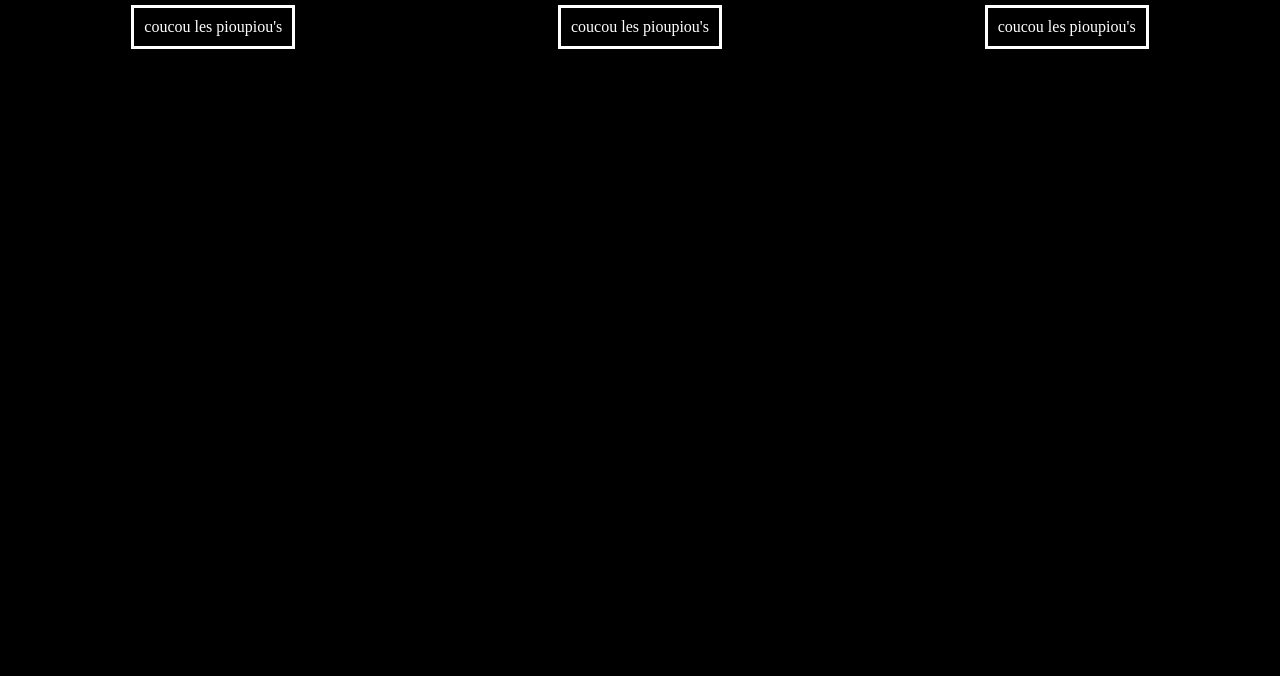
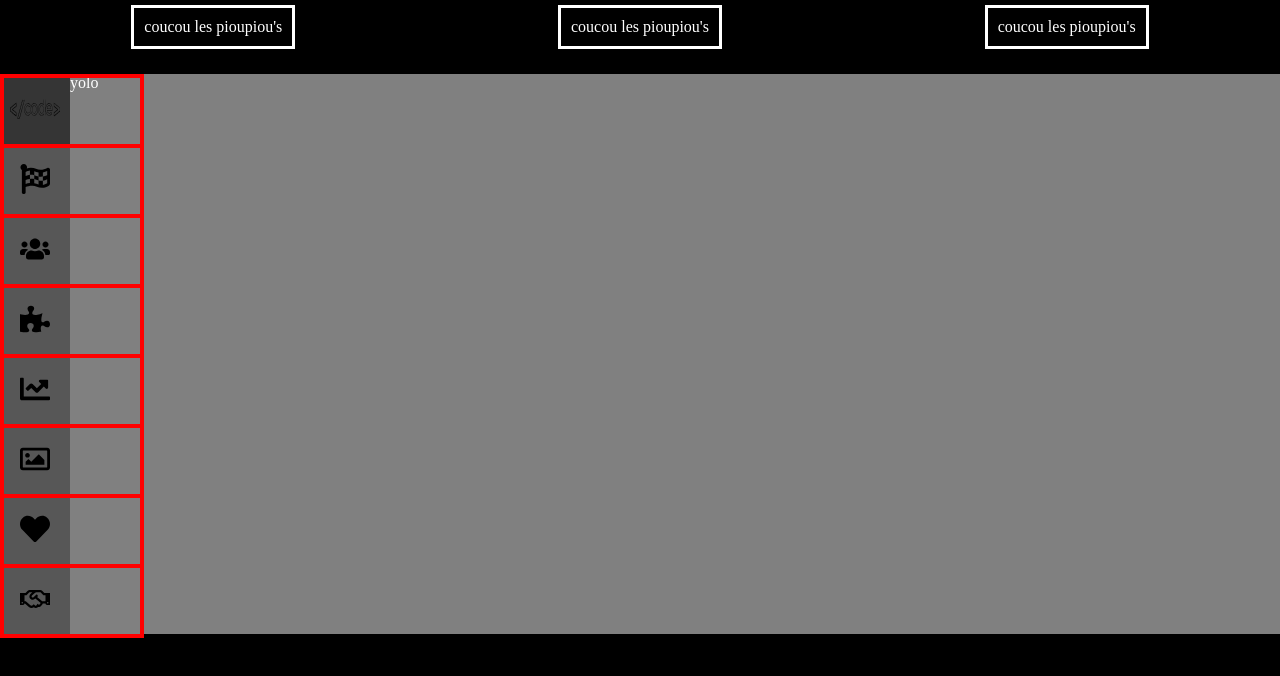
Before and after one commit to Valentin-Beaufays/becode-animation-css, a plain HTML site: page index.html in a window 1280 px wide. Drawn offline with Linux system fonts and the light colour scheme.

Commit message:
finish icons bar

```diff
--- a/assets/scss/style.scss
+++ b/assets/scss/style.scss
@@ -1,3 +1,4 @@
+//init
 *{
     box-sizing: border-box;
 }
@@ -8,10 +9,11 @@ body{
     background-color: black;
     color:white;
 }
-
+//part 1
 .bouton{
     display:flex;
     justify-content: space-around;
+    margin-bottom:20px;
     [class^=bt]{
         margin:5px;
         padding:10px;
@@ -39,3 +41,42 @@ body{
     }
 
 }
+//part 2
+.menu{
+    display:flex;
+    background-color:grey;
+
+    .sidebar{
+        display:flex;
+        flex-direction: column;
+
+        img{
+            width:70px;
+            height:70px;
+            text-decoration-color:Orange;
+            background-color:rgb(87, 87, 87);
+            padding: 20px;
+            transition-property: background-color;
+            transition-duration: 0.75s;
+        }
+        .imgV{
+            background-color: rgb(53, 53, 53);
+            padding: 10px;
+        }
+        img:hover{
+            background-color: whitesmoke;
+        }
+    }
+//pop-up
+    .pop-up{
+        position: ;
+        .pop{
+            height:70px;
+            width:140px;
+        }
+    }
+}
+
+.debug{
+    border:red solid 2px;
+}
--- a/index.html
+++ b/index.html
@@ -13,5 +13,46 @@
         <a class="bt_2" href="https://www.youtube.com/watch?v=7pWGuXcDzDU">coucou les pioupiou's</a>
         <a class="bt_3" href="https://www.youtube.com/watch?v=7pWGuXcDzDU">coucou les pioupiou's</a>
     </div>
+    <div class="menu">
+        <div class="sidebar">
+
+            <img class="imgV" src="assets/images/becode.svg" />
+            <img class="flag" src="assets/images/flag.svg" />
+            <img class="user" src="assets/images/users.svg" />
+            <img class="puzzle" src="assets/images/puzzle-piece-solid.svg" />
+            <img class="graph" src="assets/images/chart-line-solid.svg" />
+            <img class="picture" src="assets/images/image-regular.svg" />
+            <img class="heart" src="assets/images/heart-solid.svg" />
+            <img class="handshake" src="assets/images/handshake-regular.svg" />
+        </div>
+        <div class="pop-up debug">
+            <div class="pop debug">
+
+            </div>
+            <div class="pop debug">
+
+            </div>
+            <div class="pop debug">
+
+            </div>
+            <div class="pop debug">
+
+            </div>
+            <div class="pop debug">
+
+            </div>
+            <div class="pop debug">
+
+            </div>
+            <div class="pop debug">
+
+            </div>
+            <div class="pop debug">
+
+            </div>
+
+        </div>
+        yolo
+    </div>
 </body>
 </html>
```
Also changed, not shown: assets/css/style.css, assets/images/becode.svg (added), assets/images/chart-line-solid.svg (added), assets/images/flag.svg (added), assets/images/handshake-regular.svg (added), assets/images/heart-solid.svg (added), assets/images/image-regular.svg (added), assets/images/puzzle-piece-solid.svg (added), assets/images/users.svg (added), assets/images/vuejs-brands.svg (added), 1 other file.
